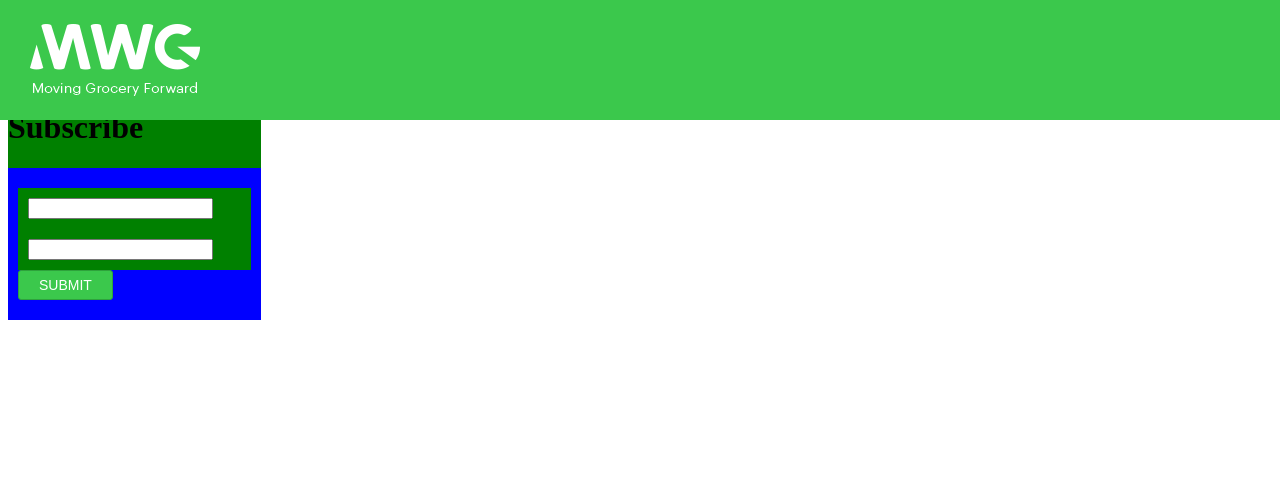
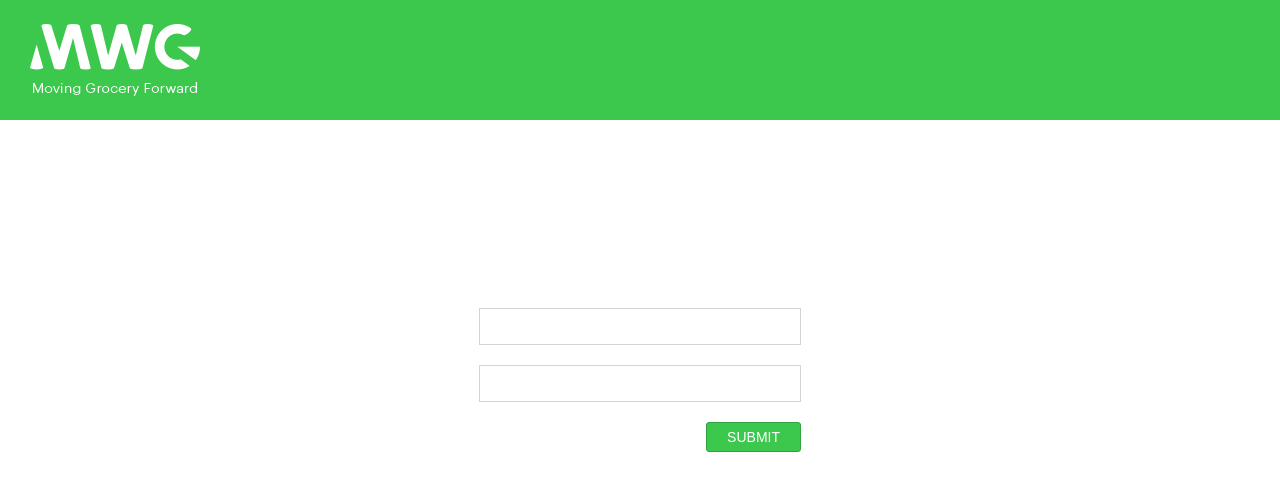
Before and after one commit to Rody-Kirwan/form-validation, a React app: page /welcome in a window 1280 px wide. Both pictures are taken after a click on the button "NEXT". Built offline with nearby package versions, Linux system fonts and the light colour scheme.

Commit message:
Update form subscription page style (round 2)

```diff
--- a/src/components/subscribe/subscribe.js
+++ b/src/components/subscribe/subscribe.js
@@ -27,7 +27,6 @@ export default class Subscribe extends Component {
   render() {
     return(
       <div className={styles['subscribe-wrapper']}>
-        <h1>Subscribe</h1>
         <Form className="subscription" onSubmit={this.handleSubmit} validate={'validateSubscription'}>
           <FormInput
             onChange={this.handleChange}
@@ -35,6 +34,7 @@ export default class Subscribe extends Component {
             validationTypes={['required', 'email']}
             value={this.state.email}
             name="email"
+            type="email"
           />
           <FormInput
             onChange={this.handleChange}
--- a/src/components/subscribe/subscribe.scss
+++ b/src/components/subscribe/subscribe.scss
@@ -1,5 +1,11 @@
+@import 'styles/_variables';
+
 .subscribe-wrapper {
-  width: 20%;
-  height: 20%;
-  background: green;
+  width: 100%;
+  height: 100%;
+  display: flex;
+  align-items: center;
+  justify-content: center;
+  margin-top: 200px;
+  flex: 1;
 }
--- a/src/styles/_base.scss
+++ b/src/styles/_base.scss
@@ -17,3 +17,7 @@ h1 {
 p {
   font-family: sans-serif;
 }
+
+input:focus, button:focus {
+    outline: none;
+}
--- a/src/widgets/form-input/form-input.js
+++ b/src/widgets/form-input/form-input.js
@@ -3,11 +3,12 @@ import PropTypes from 'prop-types';
 
 import { Input } from 'widgets';
 
+import ValidIcon from 'img/check.png';
 import styles from './form-input.scss';
 
 const FormInput = ({ validate, validationTypes, ...props}) => {
   const [ state, setStatus ] = useState({
-    status: 'valid',
+    status: '',
     message: ''
   });
 
@@ -18,15 +19,21 @@ const FormInput = ({ validate, validationTypes, ...props}) => {
       .then((newState) => {
         setStatus(newState);
       })
-      .finally(() => props.onChange({
+      .then(() => props.onChange({
         name, value, status
       }));
   };
 
+  // TODO: See why this renders 3 times (should be 2)
+  const showIcon = state.status === 'valid';
+
   return (
-    <div className={styles[state.status]}>
+    <div className={`${styles[state.status]} ${styles['form-input-container']}`}>
       <Input {...props} onChange={handleChange} />
-      <span>{state.message}</span>
+      <span className={styles.message}>{state.message}</span>
+      {
+        showIcon && <img src={ValidIcon} className={styles.icon} />
+      }
     </div>
   );
 };
--- a/src/widgets/form-input/form-input.scss
+++ b/src/widgets/form-input/form-input.scss
@@ -1,9 +1,27 @@
-.valid {
-  background: green;
-  padding: 10px;
+@import 'styles/_variables';
+
+.form-input-container {
+  position: relative;
+  margin-bottom: 20px;
+  box-sizing: border-box;
+  outline: none;
+}
+
+.icon {
+  position: absolute;
+  right: 8px;
+  top: 7px;
 }
 
 .invalid {
-  background: red;
-  padding: 10px;
+  border-bottom: 2px solid red;
 }
+
+.message {
+  position: absolute;
+  color: red;
+  bottom: -20px;
+  left: 0;
+  font-family: sans-serif;
+  font-size: 12px;
+}
--- a/src/widgets/form/form.js
+++ b/src/widgets/form/form.js
@@ -5,8 +5,8 @@ import styles from './form.scss';
 
 const Form = ({ children, ...props }) => {
   return (
-    <div className={styles[props.className]}>
-      <form {...props}>
+    <div className={styles['form-container']}>
+      <form {...props} className={styles[props.className]}>
         {children}
       </form>
     </div>
--- a/src/widgets/form/form.scss
+++ b/src/widgets/form/form.scss
@@ -1,4 +1,12 @@
+.form-container {
+
+}
+
 .subscription {
-  padding: 20px 10px;
-  background: blue;
+  max-width: 700px;
+  padding: 20px 40px;
+  background-color: rgba(#fff, 0.9);
+  display: flex;
+  flex-direction: column;
+  align-items: flex-end;
 }
--- a/src/widgets/input/input.js
+++ b/src/widgets/input/input.js
@@ -1,9 +1,11 @@
 import React from 'react';
 import PropTypes from 'prop-types';
 
+import styles from './input.scss';
+
 const Input = (props = {}) => {
   return (
-    <input {...props} onChange={props.onChange} />
+    <input {...props} onChange={props.onChange} className={styles.default} />
   );
 };
 
--- a/src/widgets/input/input.scss
+++ b/src/widgets/input/input.scss
@@ -0,0 +1,13 @@
+.default {
+  min-height: 35px;
+  min-width: 300px;
+  background: #fff;
+  border: 1px solid lightgray;
+  padding: 0 10px;
+  font-family: sans-serif;
+  text-transform: uppercase;
+}
+
+.default[type="email"] {
+  text-transform: lowercase;
+}
```
